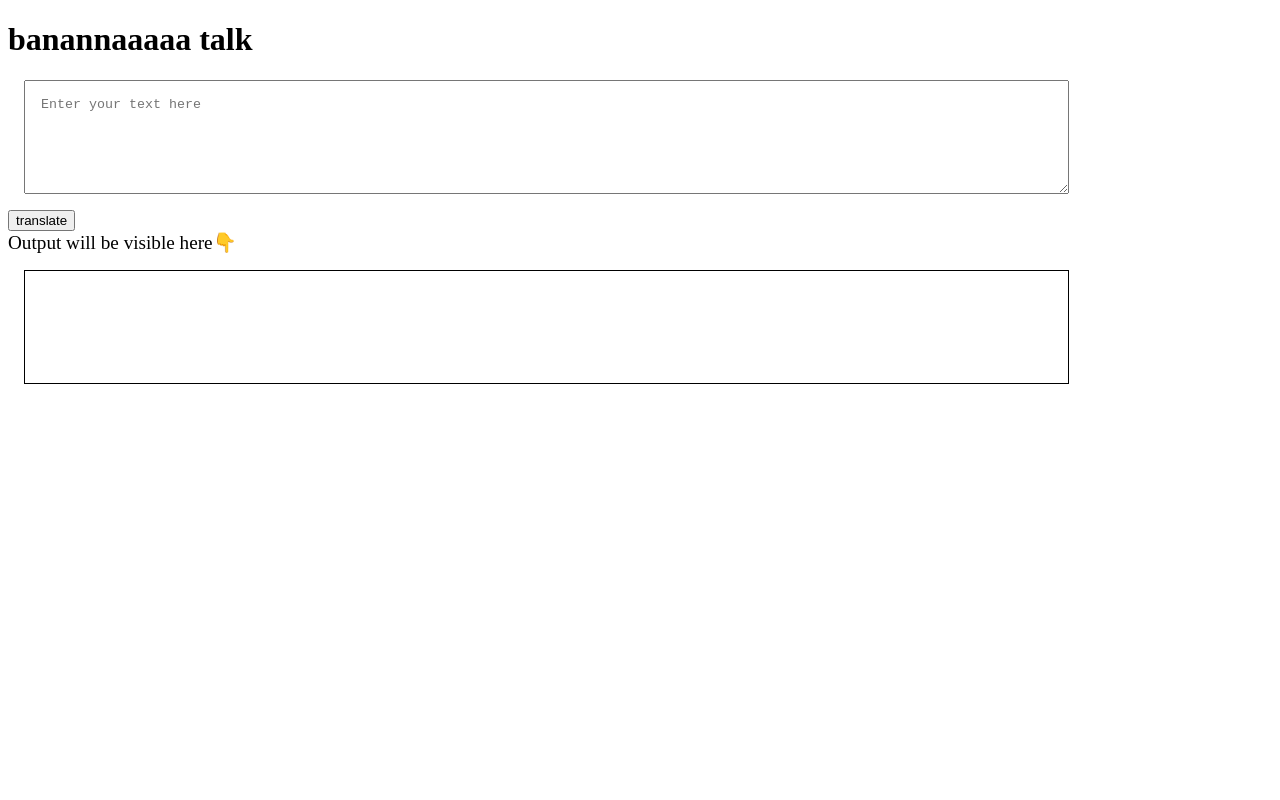
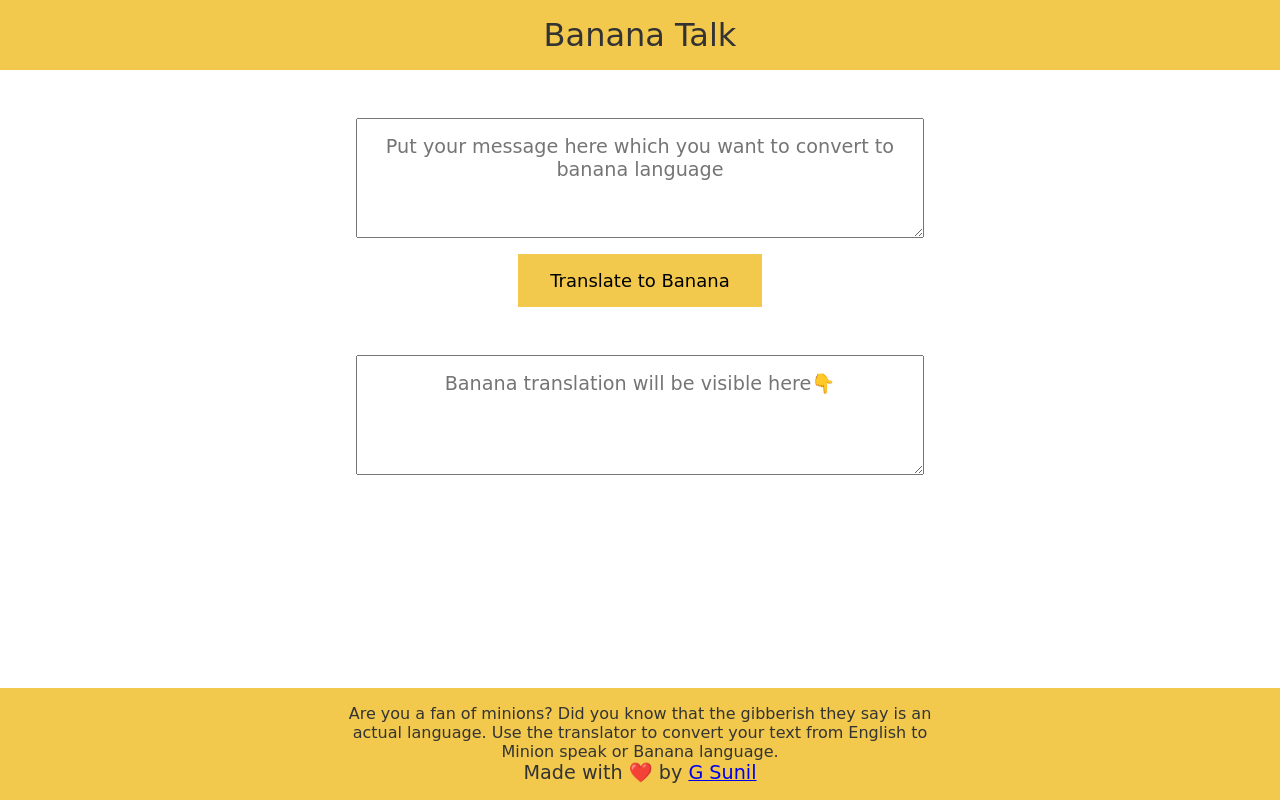
Before and after one commit to gsunil99/banana-speak, a plain HTML site: page index.html in a window 1280 px wide. Drawn offline with Linux system fonts and the light colour scheme.

Commit message:
completed banana talk

```diff
--- a/app.js
+++ b/app.js
@@ -5,7 +5,7 @@ var serverUrl = "https://api.funtranslations.com/translate/minion.json"
 
 function errorHandler(error){
     console.log("error handler ",error);
-    alert("something wrong with server, try after some timef")
+    alert("something wrong with server, try after some time")
 }
 translate_button.addEventListener("click",function translateToBanana(){
     textUrl =  serverUrl + "?text=" + text_area.value;
--- a/index.html
+++ b/index.html
@@ -4,30 +4,28 @@
     <meta charset="UTF-8">
     <meta http-equiv="X-UA-Compatible" content="IE=edge">
     <meta name="viewport" content="width=device-width, initial-scale=1.0">
-    <title>Document</title>
-    <style>
-        textarea{
-            width: 80%;
-            height: 10vh;
-            display: block;
-            padding: 1rem;
-            margin: 1rem;
-        }
-        #output{
-            border: 1px solid black;
-            height: 10vh;
-            width: 80%;
-            padding: 1rem;
-            margin: 1rem;
-        }
-    </style>
+    <title>G Sunil | Banana Talk</title>
+    <link href="style.css" rel="stylesheet">
 </head>
 <body>
-    <h1>banannaaaaa talk</h1>
-    <textarea placeholder="Enter your text here" id="text-area"></textarea>
-    <button id="btn-translate">translate</button>
-    <div style="font-size: larger;">Output will be visible here👇</div>
-    <div id="output"></div>
+    <nav>
+        <div style="font-size: 2rem; padding: 1rem;">
+            Banana Talk
+        </div>
+    </nav>
+    <main>
+        <textarea placeholder="Put your message here which you want to convert to banana language" id="text-area"></textarea>
+        <button id="btn-translate">Translate to Banana</button>
+        <textarea readonly placeholder="Banana translation will be visible here👇" id="output"></textarea>
+
+    </main>
+    <footer>
+        <p>
+            Are you a fan of minions? Did you know that the gibberish they say is an actual language. Use the translator
+        to convert your text from English to Minion speak or Banana language.
+        </p>
+        <div style="font-size: larger;"> Made with ❤️ by <a target="_blank" href="https://gsunil.netlify.app/">G Sunil</a></div>
+    </footer>
     <script src="app.js" type="text/javascript"></script>
 </body>
 </html>
--- a/style.css
+++ b/style.css
@@ -0,0 +1,55 @@
+:root {
+    --primary: #F2C94C;
+    --black: #333333;
+    --width-break: 600px;
+}
+main{
+    margin: auto;
+    padding: 1rem;
+    max-width: var(--width-break);
+    text-align: center;
+}
+nav{
+    background-color: var(--primary);
+    display: block;
+    text-align: center;
+}
+body{
+    font-family: 'kalam',cursive;
+    color: #333333;
+    margin: 0px;
+}
+textarea {
+    box-sizing: border-box;
+    display: block;
+    width: 100%;
+    height: 15vh;
+    margin-top: 2rem;
+    font-size: larger;
+    font-family: inherit;
+    text-align: center;
+    padding: 1rem;
+}
+button {
+    background-color: var(--primary);
+    border: none;
+    margin: 1rem 0rem;
+    padding: 1rem 2rem;
+    font-family: 'Kalam', cursive;
+    font-size: large;
+}
+footer {
+    position: fixed;
+    bottom: 0;
+    width: 100%;
+    padding: 1rem;
+    background-color: var(--primary);
+    text-align: center;
+}
+footer p {
+    max-width: var(--width-break);
+    margin: auto;
+}
+*{
+    box-sizing: border-box;
+}
```
